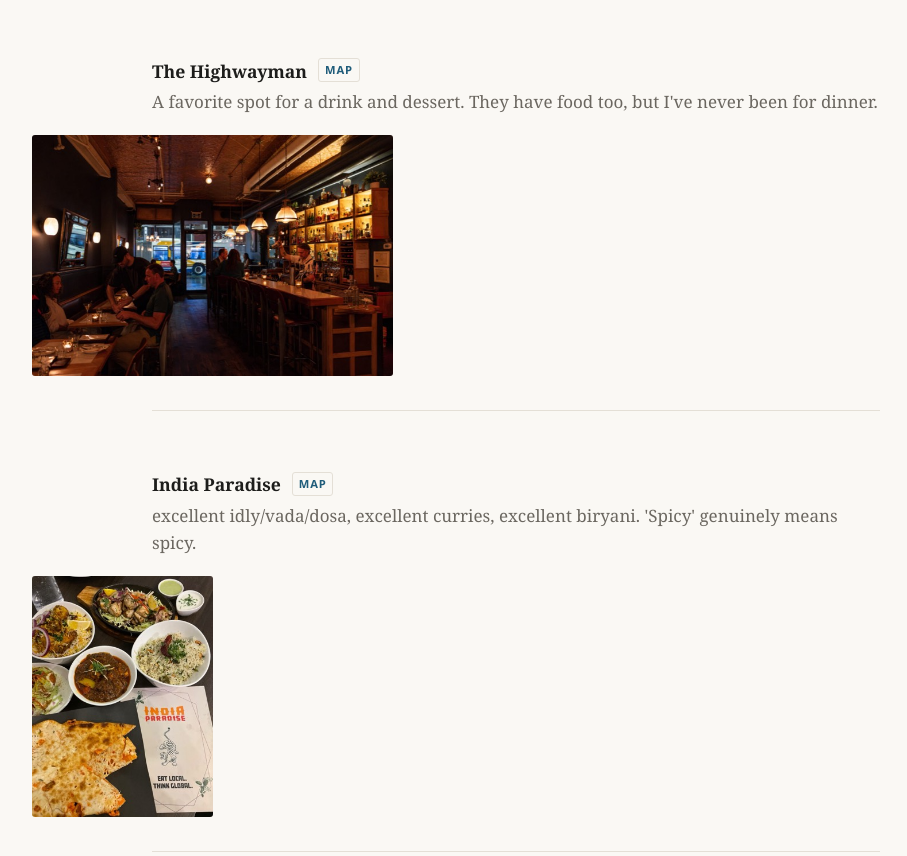
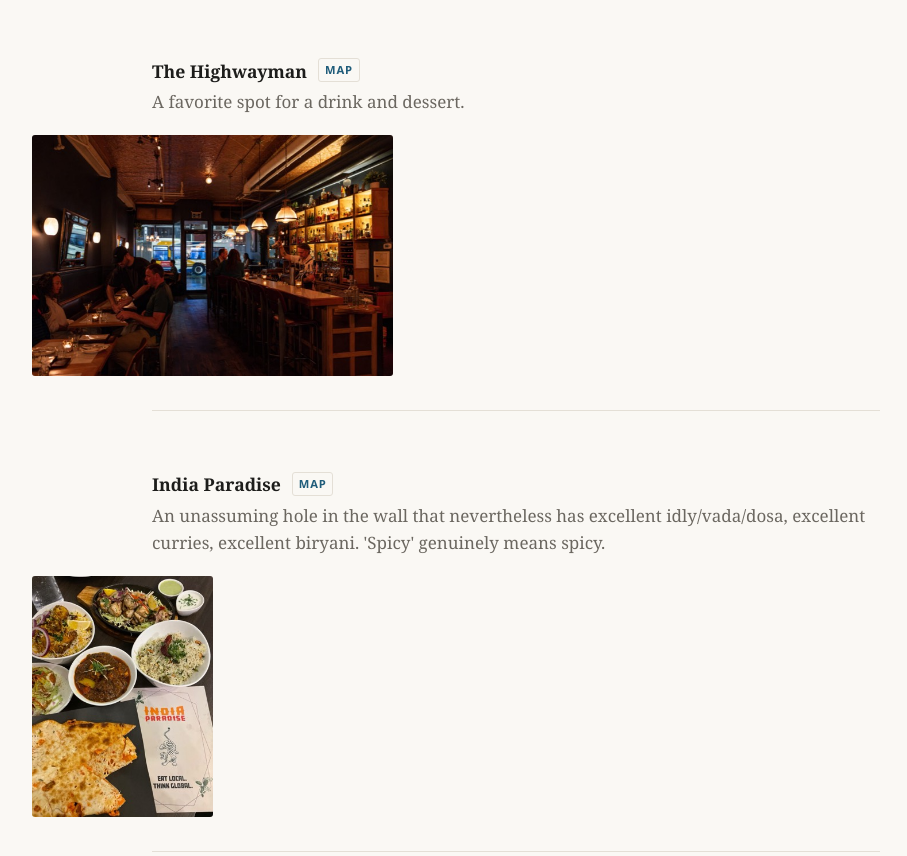
Before and after one commit to matthewpereira/halifax-recommendations, a plain HTML site: page index.html in a window 1280 px wide. Shown: the part 9791-10647 px from the top of the page, without its empty margins (124-1031 px from the left). Drawn offline with Linux system fonts and the light colour scheme.

Commit message:
Shore club update

```diff
--- a/index.html
+++ b/index.html
@@ -164,14 +164,14 @@
         </li>
         <li>
           <h3>The Highwayman <a class="map" href="https://www.google.com/maps/search/?api=1&amp;query=Highwayman%2C%201673%20Barrington%20Street%2C%20Halifax%2C%20NS" target="_blank" rel="noopener">Map</a></h3>
-          <p>A favorite spot for a drink and dessert. They have food too, but I've never been for dinner.</p>
+          <p>A favorite spot for a drink and dessert.</p>
           <div class="photos">
             <a href="photos/full/the-highwayman-01.jpg" style="--r:1.50"><img src="photos/thumb/the-highwayman-01.jpg" alt="The Highwayman 1" loading="lazy"></a>
           </div>
         </li>
         <li>
           <h3>India Paradise <a class="map" href="https://www.google.com/maps/search/?api=1&amp;query=India%20Paradise%2C%201537%20Barrington%20Street%2C%20Halifax%2C%20NS" target="_blank" rel="noopener">Map</a></h3>
-          <p>excellent idly/vada/dosa, excellent curries, excellent biryani. 'Spicy' genuinely means spicy.</p>
+          <p>An unassuming hole in the wall that nevertheless has excellent idly/vada/dosa, excellent curries, excellent biryani. 'Spicy' genuinely means spicy.</p>
           <div class="photos">
             <a href="photos/full/india-paradise-01.jpg" style="--r:0.75"><img src="photos/thumb/india-paradise-01.jpg" alt="India Paradise 1" loading="lazy"></a>
           </div>
```
